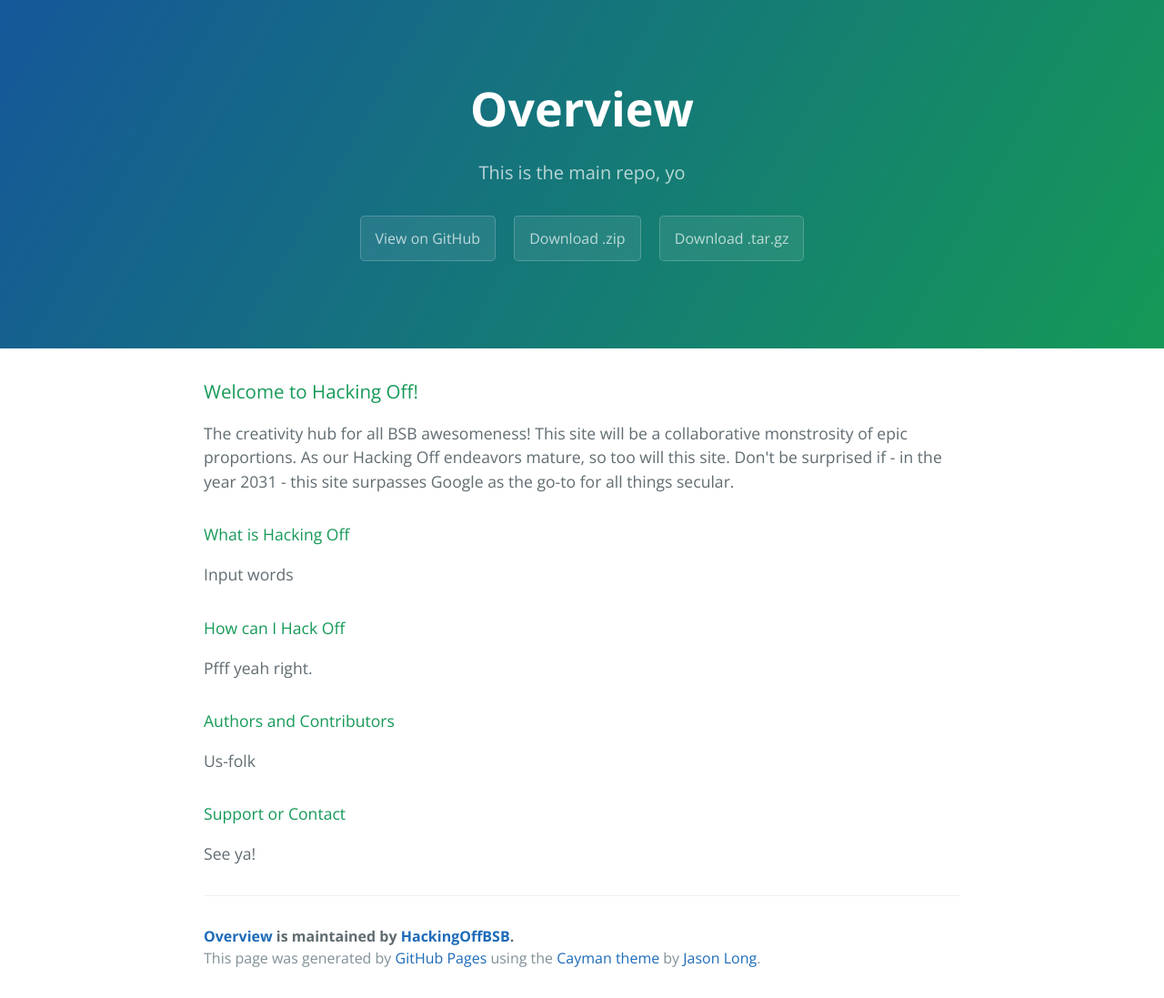
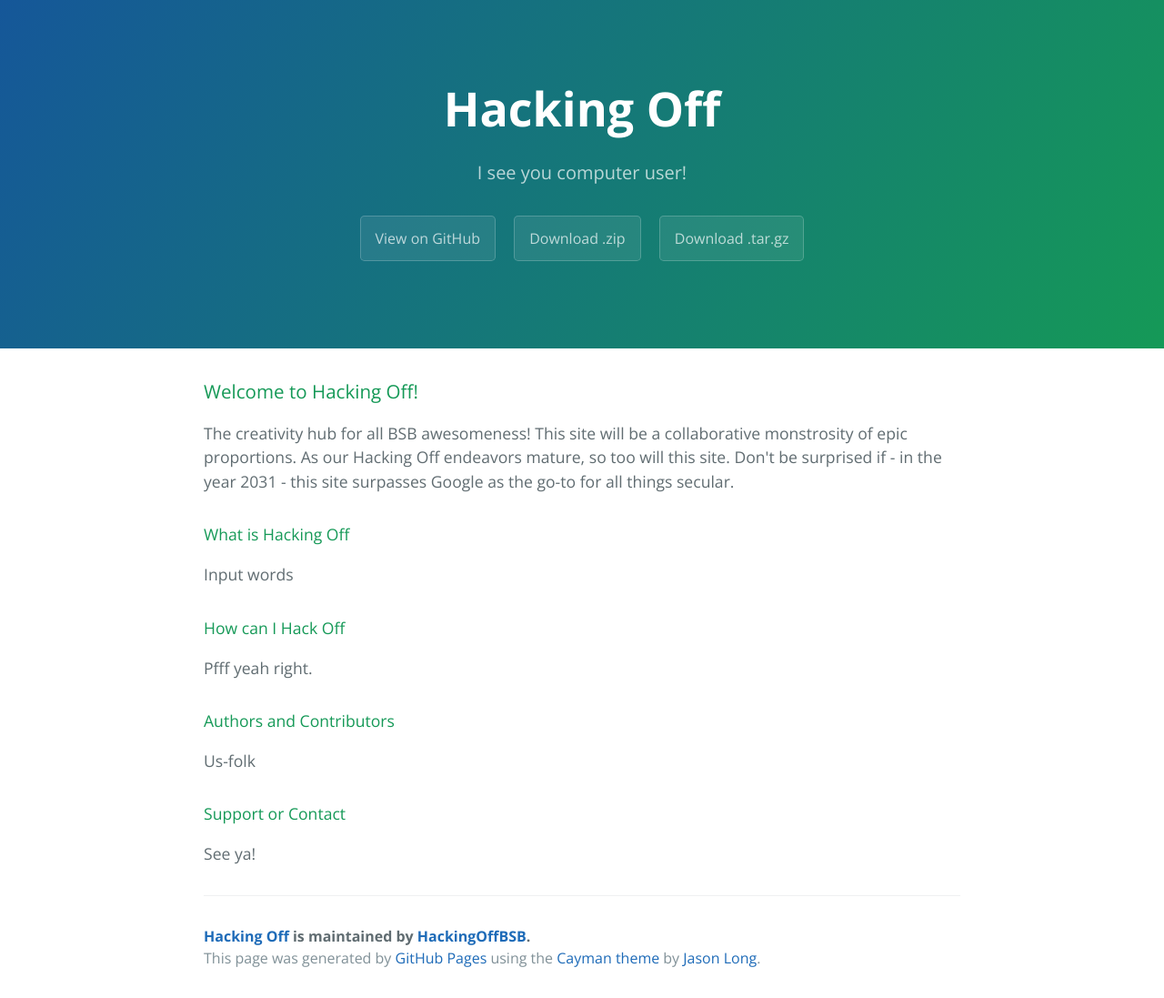
Before and after one commit to HackingOffBSB/Main, a plain HTML site: page index.html in a window 1280 px wide. Shown: the whole page at 91% size. Drawn offline with nearby package versions, Linux system fonts and the light colour scheme.

```diff
--- a/index.html
+++ b/index.html
@@ -2,7 +2,7 @@
 <html lang="en-us">
   <head>
     <meta charset="UTF-8">
-    <title>Overview by HackingOffBSB</title>
+    <title>Hacking Off by HackingOffBSB</title>
     <meta name="viewport" content="width=device-width, initial-scale=1">
     <link rel="stylesheet" type="text/css" href="stylesheets/normalize.css" media="screen">
     <link href='https://fonts.googleapis.com/css?family=Open+Sans:400,700' rel='stylesheet' type='text/css'>
@@ -11,8 +11,8 @@
   </head>
   <body>
     <section class="page-header">
-      <h1 class="project-name">Overview</h1>
-      <h2 class="project-tagline">This is the main repo, yo</h2>
+      <h1 class="project-name">Hacking Off</h1>
+      <h2 class="project-tagline">I see you computer user!</h2>
       <a href="https://github.com/HackingOffBSB/Overview" class="btn">View on GitHub</a>
       <a href="https://github.com/HackingOffBSB/Overview/zipball/master" class="btn">Download .zip</a>
       <a href="https://github.com/HackingOffBSB/Overview/tarball/master" class="btn">Download .tar.gz</a>
@@ -45,7 +45,7 @@
 <p>See ya!</p>
 
       <footer class="site-footer">
-        <span class="site-footer-owner"><a href="https://github.com/HackingOffBSB/Overview">Overview</a> is maintained by <a href="https://github.com/HackingOffBSB">HackingOffBSB</a>.</span>
+        <span class="site-footer-owner"><a href="https://github.com/HackingOffBSB/Overview">Hacking Off</a> is maintained by <a href="https://github.com/HackingOffBSB">HackingOffBSB</a>.</span>
 
         <span class="site-footer-credits">This page was generated by <a href="https://pages.github.com">GitHub Pages</a> using the <a href="https://github.com/jasonlong/cayman-theme">Cayman theme</a> by <a href="https://twitter.com/jasonlong">Jason Long</a>.</span>
       </footer>
--- a/params.json
+++ b/params.json
@@ -1 +1 @@
-{"name":"Overview","tagline":"This is the main repo, yo","body":"### Welcome to Hacking Off!\r\nThe creativity hub for all BSB awesomeness! This site will be a collaborative monstrosity of epic proportions. As our Hacking Off endeavors mature, so too will this site. Don't be surprised if - in the year 2031 - this site surpasses Google as the go-to for all things secular.\r\n\r\n#### What is Hacking Off\r\nInput words\r\n\r\n#### How can I Hack Off\r\nPfff yeah right.\r\n\r\n#### Authors and Contributors\r\nUs-folk\r\n\r\n#### Support or Contact\r\nSee ya!\r\n","google":"","note":"Don't delete this file! It's used internally to help with page regeneration."}
+{"name":"Hacking Off","tagline":"I see you computer user!","body":"### Welcome to Hacking Off!\r\nThe creativity hub for all BSB awesomeness! This site will be a collaborative monstrosity of epic proportions. As our Hacking Off endeavors mature, so too will this site. Don't be surprised if - in the year 2031 - this site surpasses Google as the go-to for all things secular.\r\n\r\n#### What is Hacking Off\r\nInput words\r\n\r\n#### How can I Hack Off\r\nPfff yeah right.\r\n\r\n#### Authors and Contributors\r\nUs-folk\r\n\r\n#### Support or Contact\r\nSee ya!\r\n","google":"","note":"Don't delete this file! It's used internally to help with page regeneration."}
```
